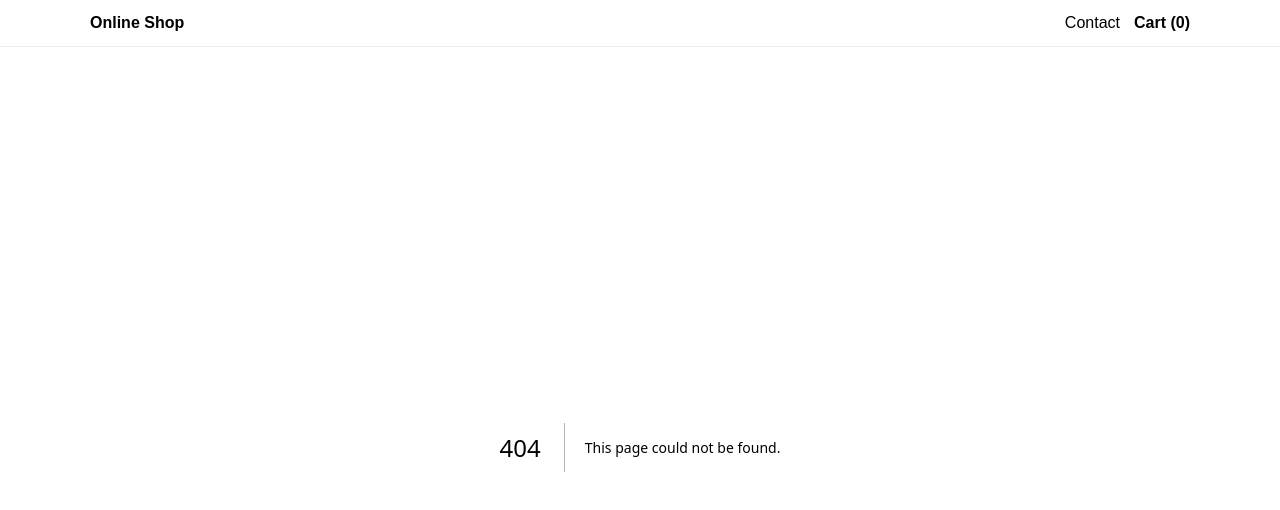
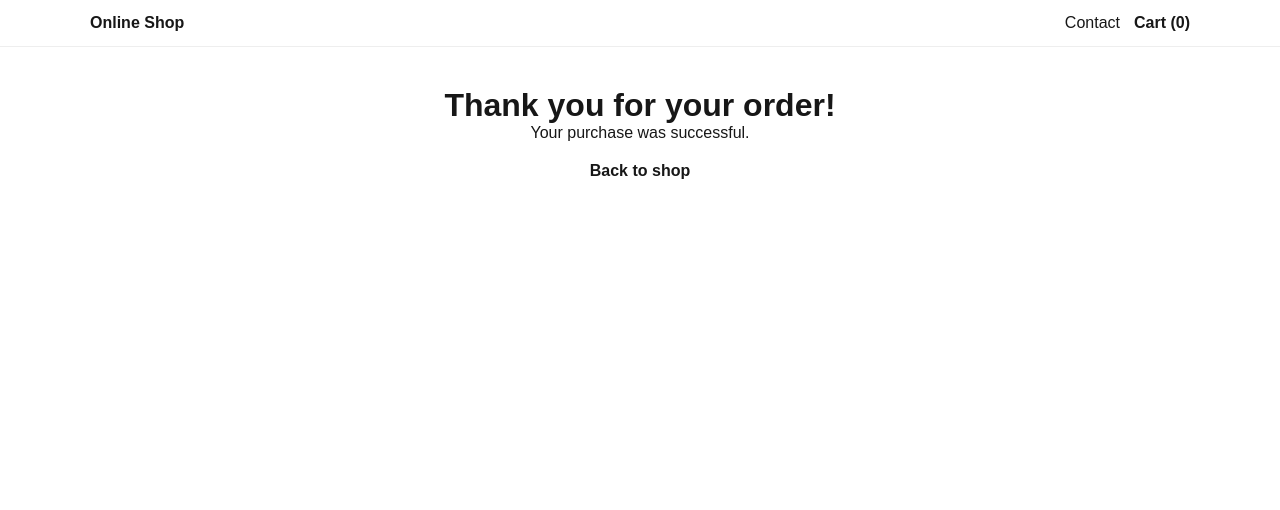
Before and after one commit to NoroffFEU/jsfw-2025-v1-wanawsha-js-frameworks, a Next.js app: page /checkout/success in a window 1280 px wide. Before the commit this address had no page. Shown: the top 510 px of the page. Built offline with nearby package versions, Linux system fonts and the light colour scheme.

Commit message:
Small adjustments

```diff
--- /dev/null
+++ b/src/app/checkout/success/page.tsx
@@ -0,0 +1,23 @@
+"use client";
+
+import { useEffect } from "react";
+import { useCart } from "@/store/CartContext";
+import Link from "next/link";
+
+export default function CheckoutSuccessPage() {
+    const { clearCart } = useCart();
+
+    useEffect(() => {
+        clearCart();
+    }, []);
+
+    return (
+        <main style={{ padding: "40px 16px", maxWidth: 800, margin: "0 auto", textAlign: "center" }}>
+        <h1>Thank you for your order!</h1>
+        <p>Your purchase was successful.</p>
+        <Link href="/" style={{ display: "inline-block", marginTop: 20, textDecoration: "none", fontWeight: 700 }}>
+        Back to shop
+        </Link>
+    </main>
+    );
+}
```
Also changed, not shown: src/components/ProductSearch.tsx (added, +21 -0 lines).
